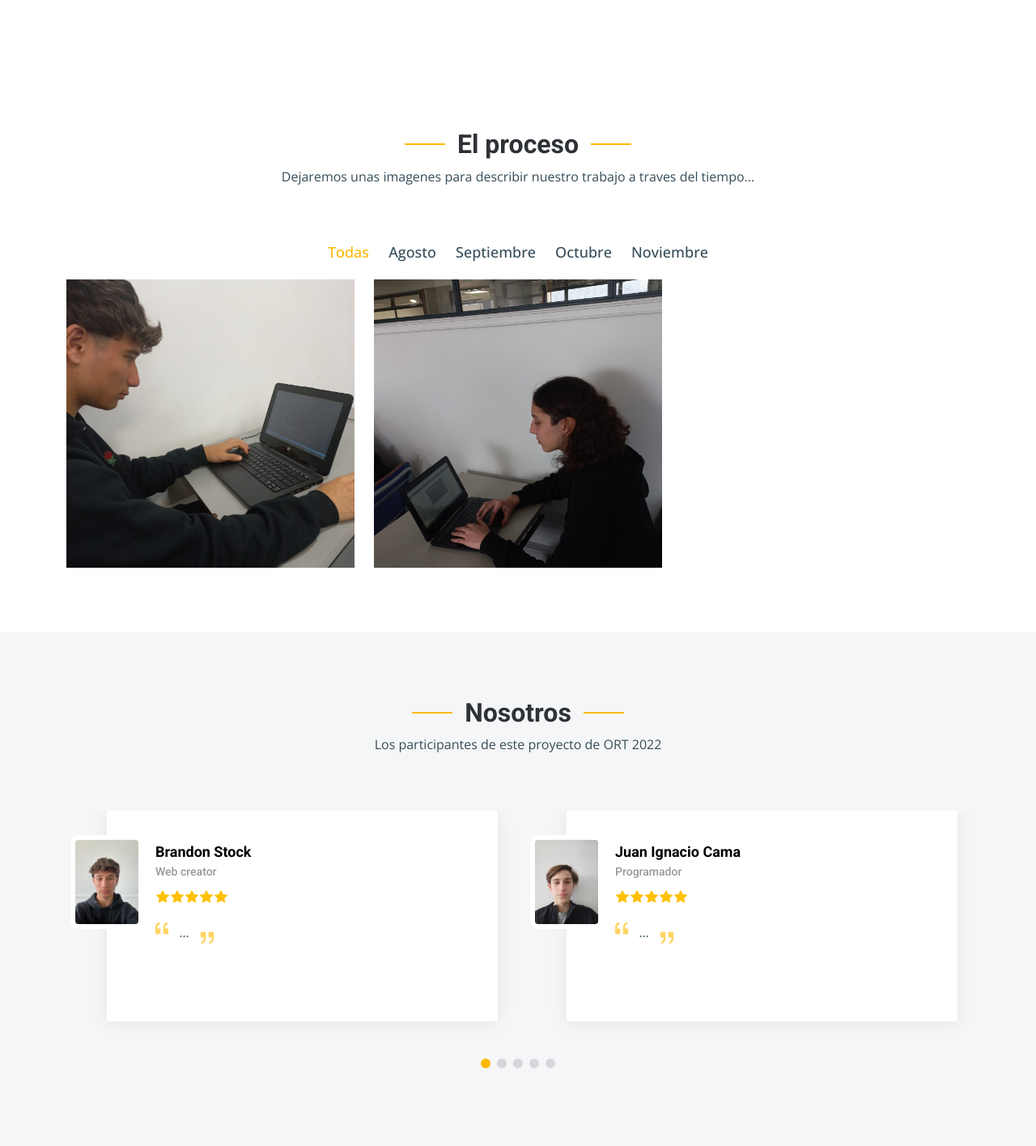
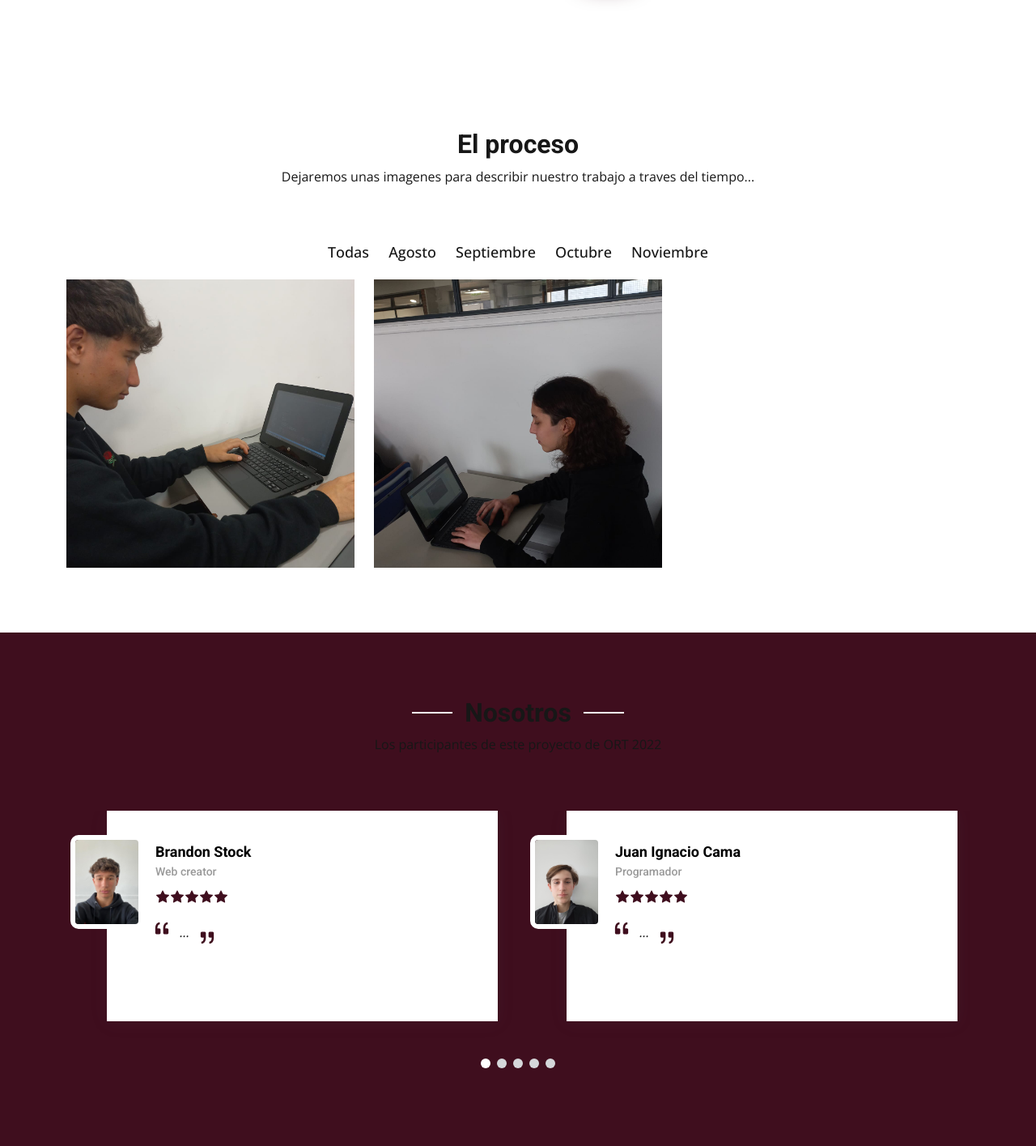
Before and after one commit to BrandonStock1/WebProyecto, a PHP site: page /Registro.php in a window 1280 px wide. Shown: the part 1887-3302 px from the top of the page at 81% size. Run offline with PHP 8.4, Linux system fonts and the light colour scheme.

Commit message:
colores mal

```diff
--- a/assets/css/main.css
+++ b/assets/css/main.css
@@ -18,9 +18,9 @@
 
 /* Colors */
 :root {
-  --color-default: #364d59;
-  --color-primary: #feb900;
-  --color-secondary: #52565e;
+  --color-default: #171717;
+  --color-primary: #fff;
+  --color-secondary: #3f0e1e;
 }
 
 /* Smooth scroll behavior */
@@ -65,7 +65,7 @@
 }
 
 .section-bg {
-  background-color: #f5f6f7;
+  background-color: #3f0e1e;
 }
 
 .section-header {
@@ -77,7 +77,7 @@
   font-size: 32px;
   font-weight: 700;
   position: relative;
-  color: #2e3135;
+  color: #171717;
 }
 
 .section-header h2:before,
@@ -1048,13 +1048,13 @@
 }
 
 .testimonials .testimonial-item .stars i {
-  color: #ffc107;
+  color: #3f0e1e;
   margin: 0 1px;
 }
 
 .testimonials .testimonial-item .quote-icon-left,
 .testimonials .testimonial-item .quote-icon-right {
-  color: #ffd565;
+  color: #3f0e1e;
   font-size: 26px;
   line-height: 0;
 }
```
Also changed, not shown: other parts of assets/css/main.css (+25 -25 lines).
